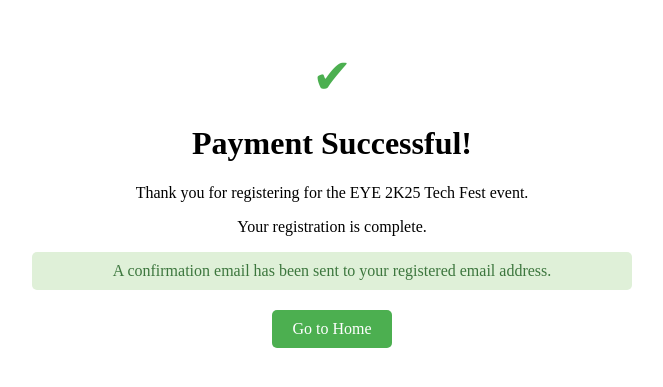
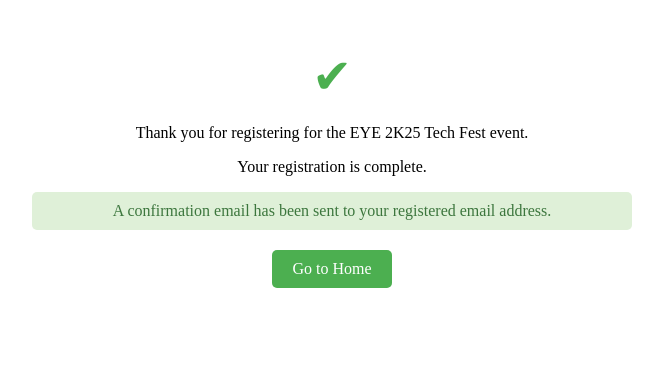
Before and after one commit to Sunilreddyyaparla/EYE2K25, a Flask app: page /pay_success in a window 1280 px wide. Shown: the top 387 px of the page, without its empty margins (308-971 px from the left). Run offline with Flask 3, Linux system fonts and the light colour scheme.

Commit message:
Update pay_success.html

```diff
--- a/templates/pay_success.html
+++ b/templates/pay_success.html
@@ -42,7 +42,7 @@
 <body>
     <div class="container">
         <div class="icon">✔</div>
-        <h1>Payment Successful!</h1>
+
         <p>Thank you for registering for the EYE 2K25 Tech Fest event.</p>
         <p>Your registration is complete.</p>
         <p class="message">A confirmation email has been sent to your registered email address.</p>
```
